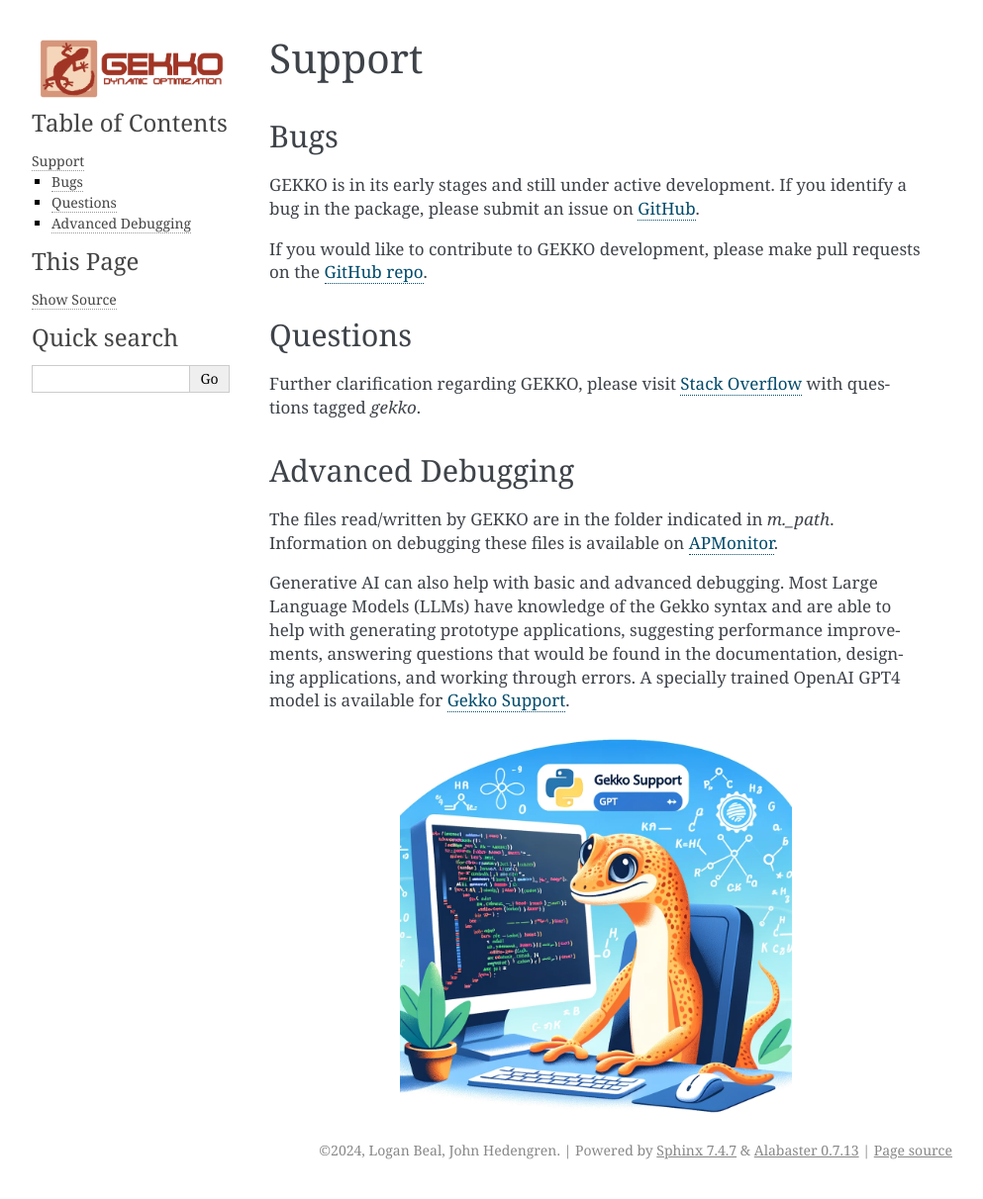
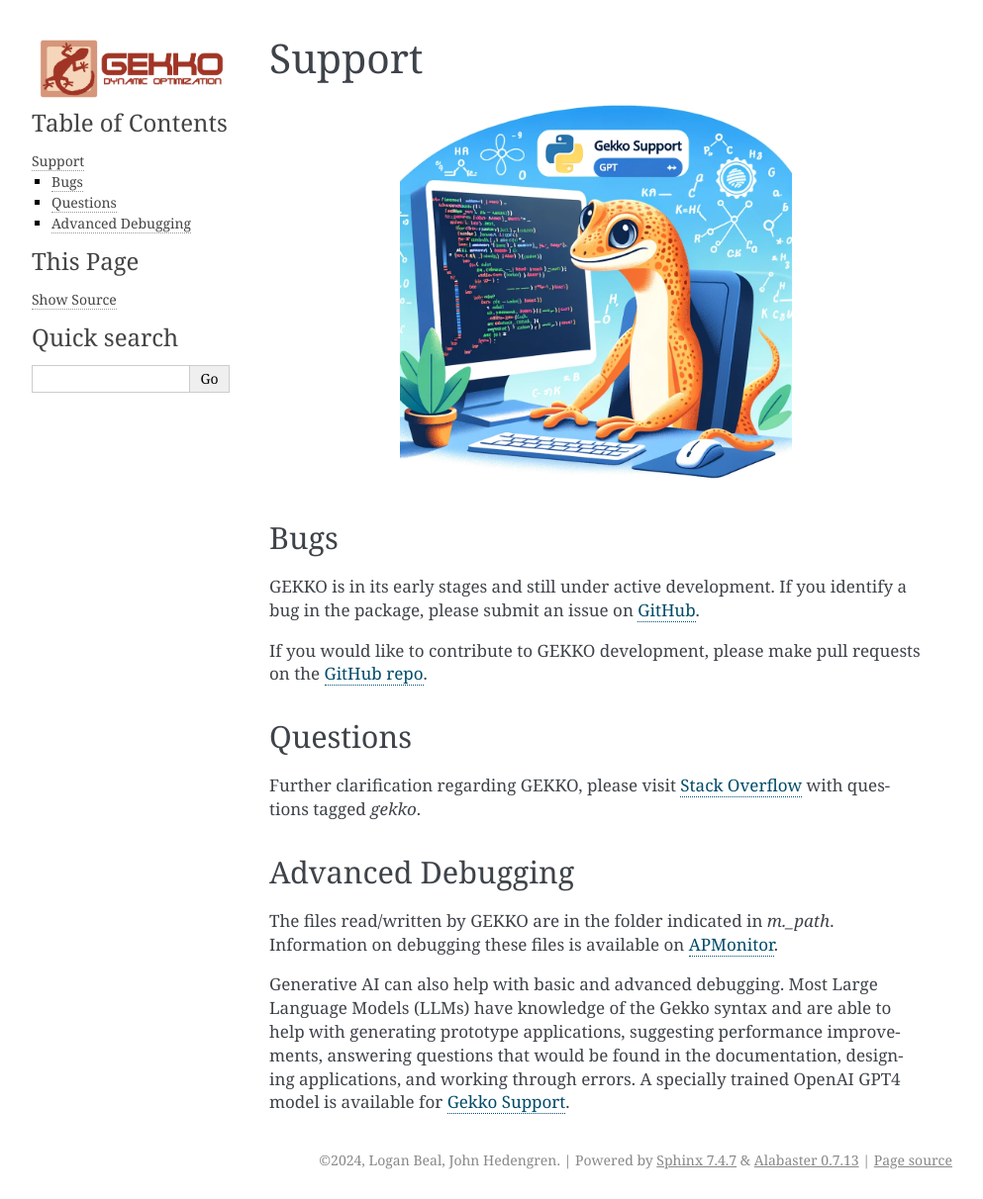
Before and after one commit to BYU-PRISM/GEKKO, a Sphinx documentation site: the page built from docs/support.rst, in a window 1280 px wide. Shown: the whole page at 99% size, without its empty margins (148-1141 px from the left). Built offline with Sphinx 7.4.7, drawn with Linux system fonts in a browser that asks for light colours.

Commit message:
Update support.rst

```diff
--- a/docs/support.rst
+++ b/docs/support.rst
@@ -2,6 +2,10 @@
 
 Support
 =========
+
+.. image:: /ML_Gekko_pics/gekko_support.png
+   :width: 60%
+   :align: center
 
 Bugs
 ----
@@ -21,7 +25,3 @@
 The files read/written by GEKKO are in the folder indicated in `m._path`. Information on debugging these files is available on `APMonitor <http://apmonitor.com/wiki/>`_.
 
 Generative AI can also help with basic and advanced debugging. Most Large Language Models (LLMs) have knowledge of the Gekko syntax and are able to help with generating prototype applications, suggesting performance improvements, answering questions that would be found in the documentation, designing applications, and working through errors. A specially trained OpenAI GPT4 model is available for `Gekko Support <https://chat.openai.com/g/g-sl8WNWdO7-gekko-support>`_.
-
-.. image:: /ML_Gekko_pics/gekko_support.png
-   :width: 60%
-   :align: center
```
